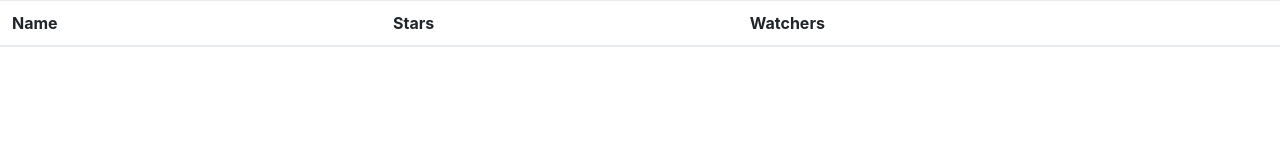
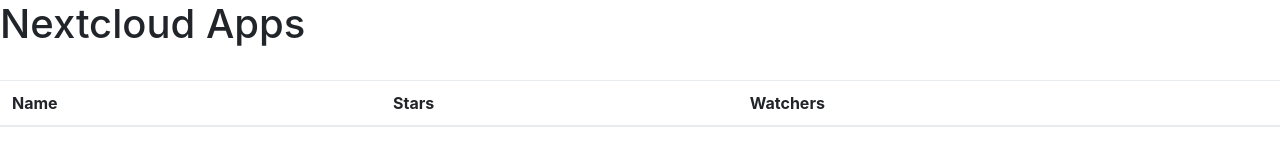
Before and after one commit to bakkegaard/NextcloudApps, a plain HTML site: page index.html in a window 1280 px wide. Drawn offline with nearby package versions, Linux system fonts and the light colour scheme; no server answers.

Commit message:
add title

```diff
--- a/index.html
+++ b/index.html
@@ -8,6 +8,8 @@
 <script src="main.js"></script>
 	</head>
 	<body>
+		<h1>Nextcloud Apps</h1>
+		</br>
 
 		<table class="table table-striped">
 			<thead>
```
